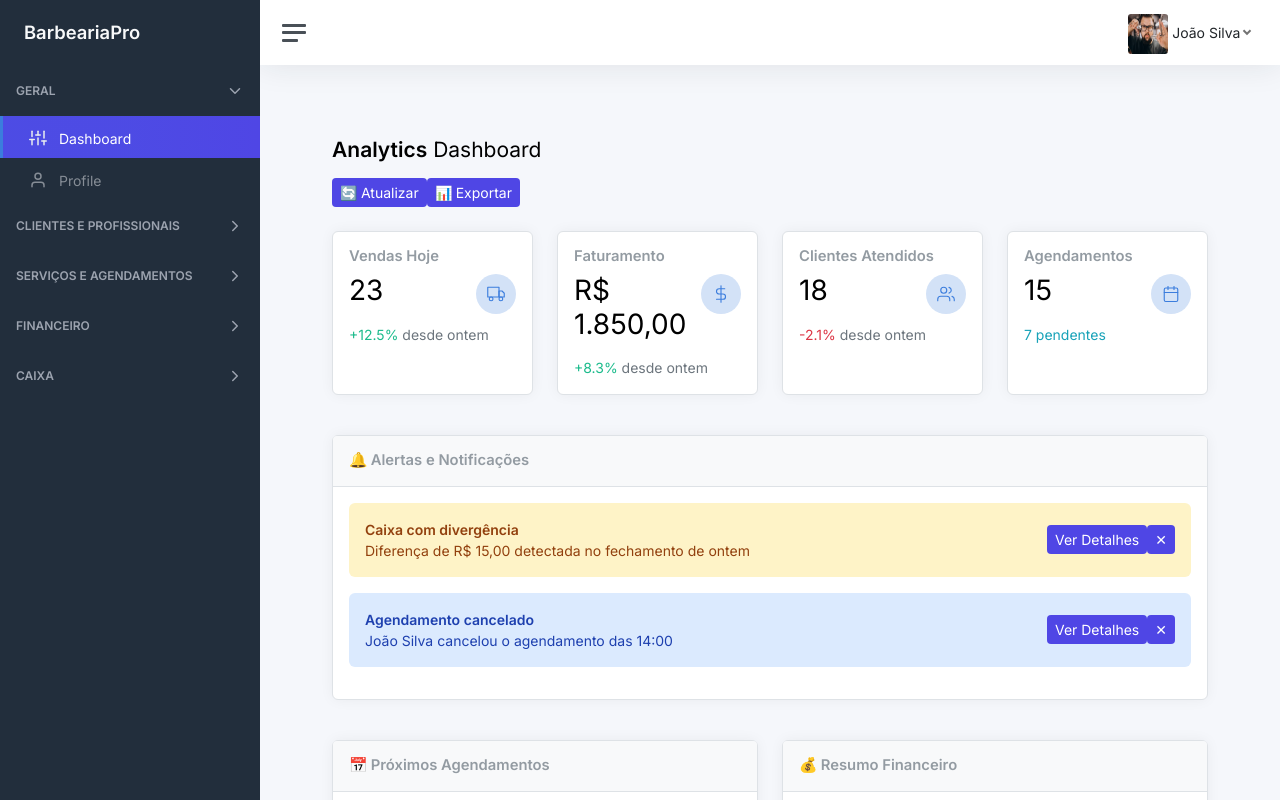
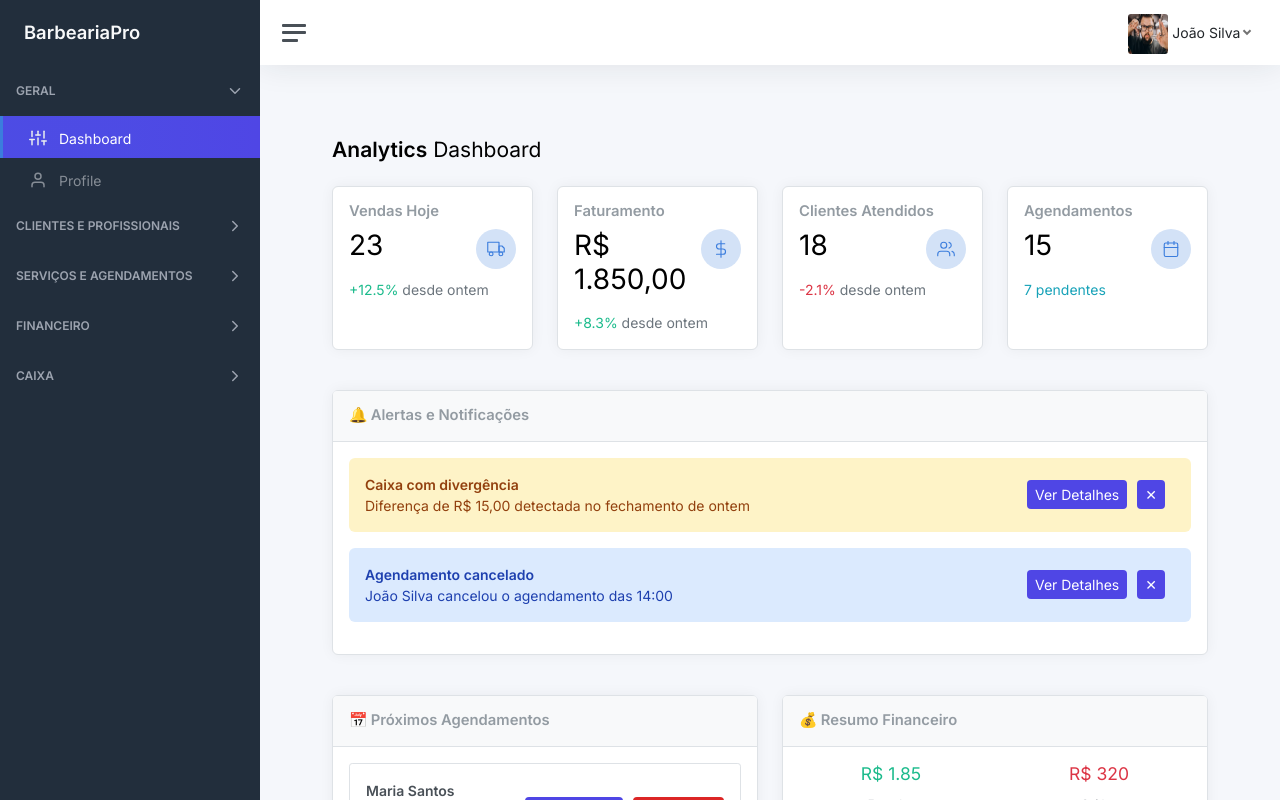
Before and after one commit to DannKes1/BarbeariaPro, a Vue app in the folder PwBarbeariaPro/: page /dashboard in a window 1280 px wide. Shown: the top 800 px of the page. Built offline with nearby package versions, Linux system fonts and the light colour scheme.

Commit message:
correção espaçamento entre botoes dashboard

```diff
--- a/PwBarbeariaPro/src/views/DashboardView.vue
+++ b/PwBarbeariaPro/src/views/DashboardView.vue
@@ -3,12 +3,7 @@
     <div class="container-fluid p-0">
       <div class="flex justify-between items-center mb-4">
         <h1 class="h3 mb-3"><strong>Analytics</strong> Dashboard</h1>
-        <div class="flex gap-2">
-          <button class="btn-sm" @click="atualizarDados" :disabled="isLoading">
-            🔄 Atualizar
-          </button>
-          <button class="btn-sm" @click="exportarRelatorio">📊 Exportar</button>
-        </div>
+        <div class="flex gap-2"></div>
       </div>
 
       <!-- Cards de Estatísticas -->
@@ -342,9 +337,9 @@ export default defineComponent({
     ]);
 
     const resumoFinanceiro = ref({
-      entradas: 1.850,
+      entradas: 1.85,
       saidas: 320,
-      saldo: 1.530,
+      saldo: 1.53,
     });
 
     function getAlertClass(tipo: string) {
@@ -555,6 +550,7 @@ export default defineComponent({
   border: none;
   cursor: pointer;
   font-size: 0.875rem;
+  margin-right: 10px;
 }
 .btn-danger {
   background-color: #dc2626;
```
